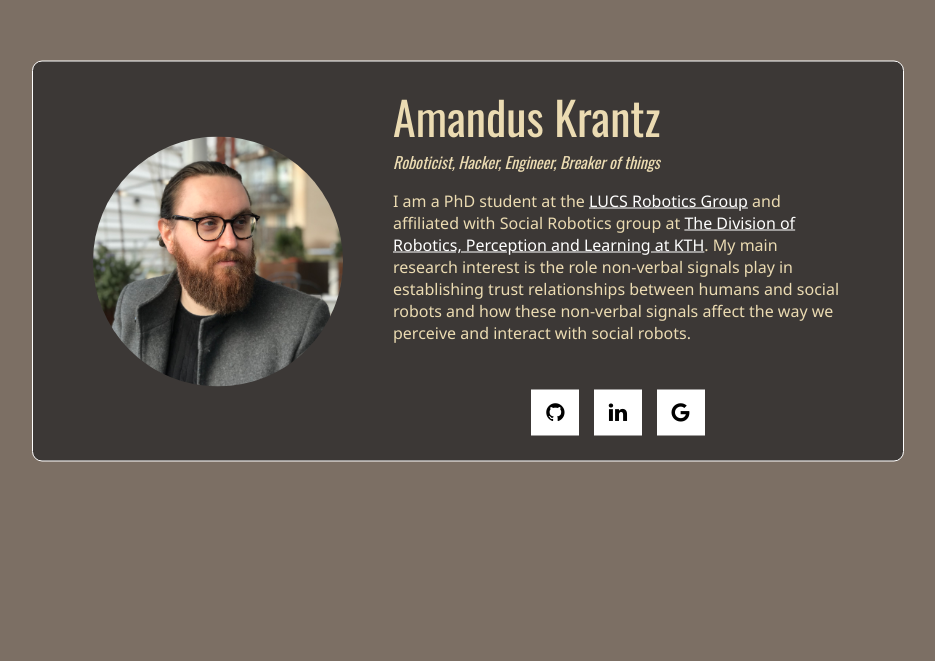
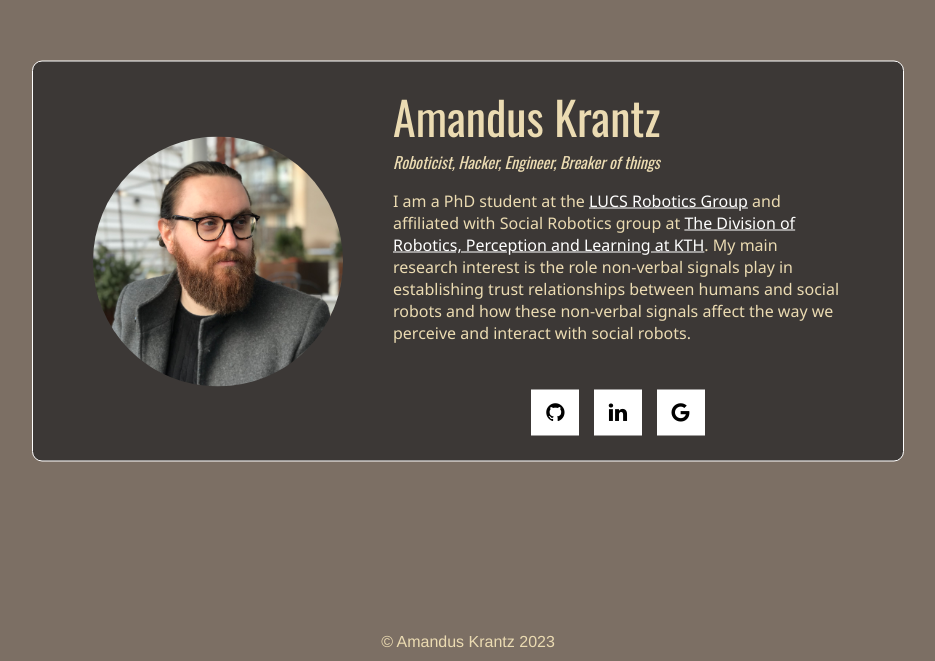
Before and after one commit to krntz/personal-site, a plain HTML site: page index.html in a window 1280 px wide. Shown: the part 139-800 px from the top of the page, without its empty margins (172-1107 px from the left). Drawn offline with nearby package versions, Linux system fonts and the light colour scheme.

Commit message:
added footer

```diff
--- a/index.html
+++ b/index.html
@@ -22,5 +22,8 @@
                 <a href="https://scholar.google.com/citations?user=0X5SrCMAAAAJ" class="fa fa-brands fa-google fa-lg"></a>
             </div>
         </div>
+        <div class="footer">
+           © Amandus Krantz 2023
+        </div>
     </body>
 </html>
--- a/style.css
+++ b/style.css
@@ -70,6 +70,17 @@ a {
     grid-row-end: 2;
 }
 
+.footer {
+    position: fixed;
+    left: 0;
+    bottom: 0;
+    width: 100%;
+    padding-top: 10px;
+    padding-bottom: 10px;
+    color: #ebdbb2;
+    text-align: center;
+}
+
  /* Style all font awesome icons */
 .fa {
   padding: 15px;
```
